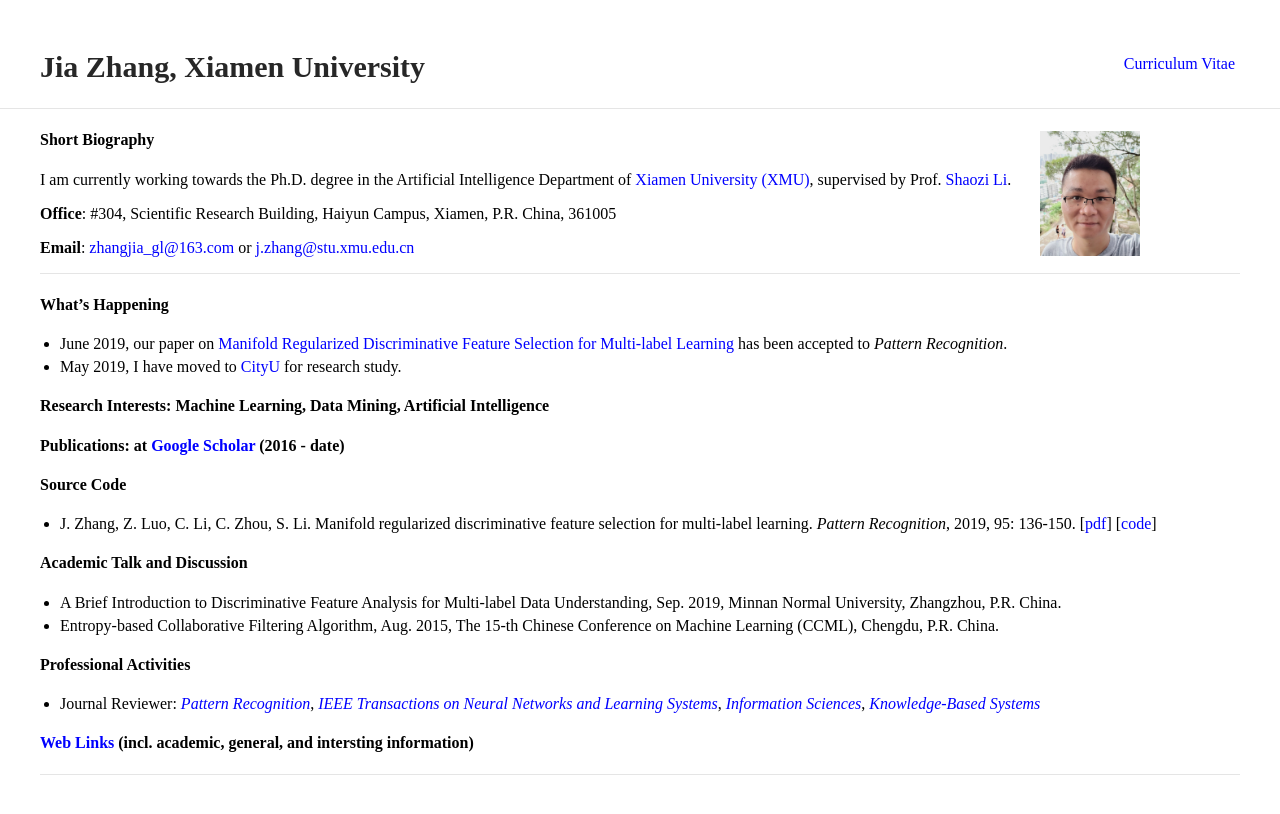
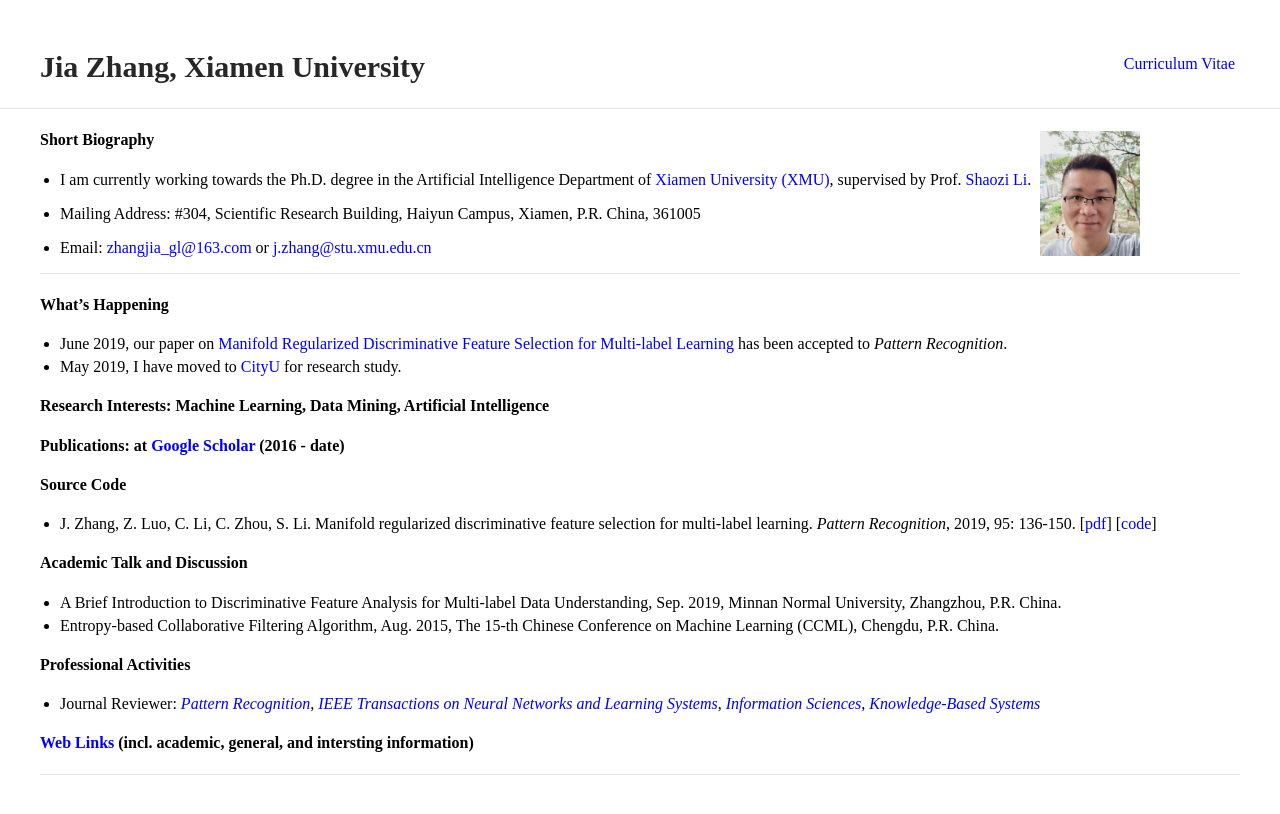
Before and after one commit to jiazhang-ml/jiazhang-ml.github.io, a Jekyll site: the page built from index.md, in a window 1280 px wide, cut to the strip 0-876 px from the top of the page. Shown: the top 814 px of the strip. Built offline with Jekyll 4.4.1, drawn with Linux system fonts in a browser that asks for light colours.

Commit message:
Update index.md

```diff
--- a/index.md
+++ b/index.md
@@ -6,11 +6,11 @@ layout: default
 
 #### Short Biography
 
-I am currently working towards the Ph.D. degree in the Artificial Intelligence Department of [Xiamen University (XMU)](https://www.xmu.edu.cn/), supervised by Prof. [Shaozi Li](http://imt.xmu.edu.cn/szdw.html).
+* I am currently working towards the Ph.D. degree in the Artificial Intelligence Department of [Xiamen University (XMU)](https://www.xmu.edu.cn/), supervised by Prof. [Shaozi Li](http://imt.xmu.edu.cn/szdw.html).
 
-**Office**: #304, Scientific Research Building, Haiyun Campus, Xiamen, P.R. China, 361005
+* Mailing Address: #304, Scientific Research Building, Haiyun Campus, Xiamen, P.R. China, 361005
 
-**Email**: [zhangjia_gl@163.com](mailto:zhangjia_gl@163.com) or [j.zhang@stu.xmu.edu.cn](mailto:j.zhang@stu.xmu.edu.cn)
+* Email: [zhangjia_gl@163.com](mailto:zhangjia_gl@163.com) or [j.zhang@stu.xmu.edu.cn](mailto:j.zhang@stu.xmu.edu.cn)
 
 ---
 
```
